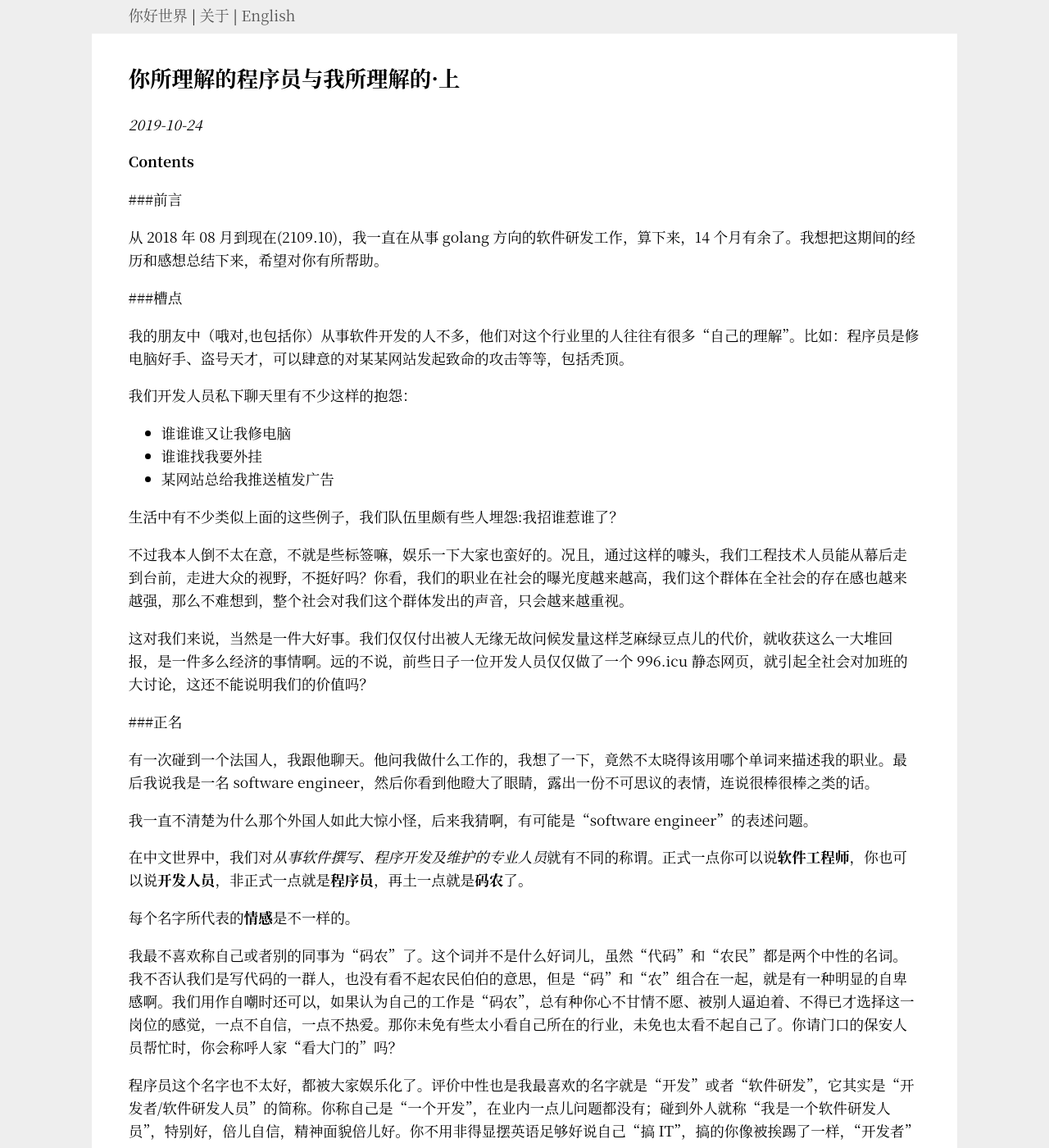
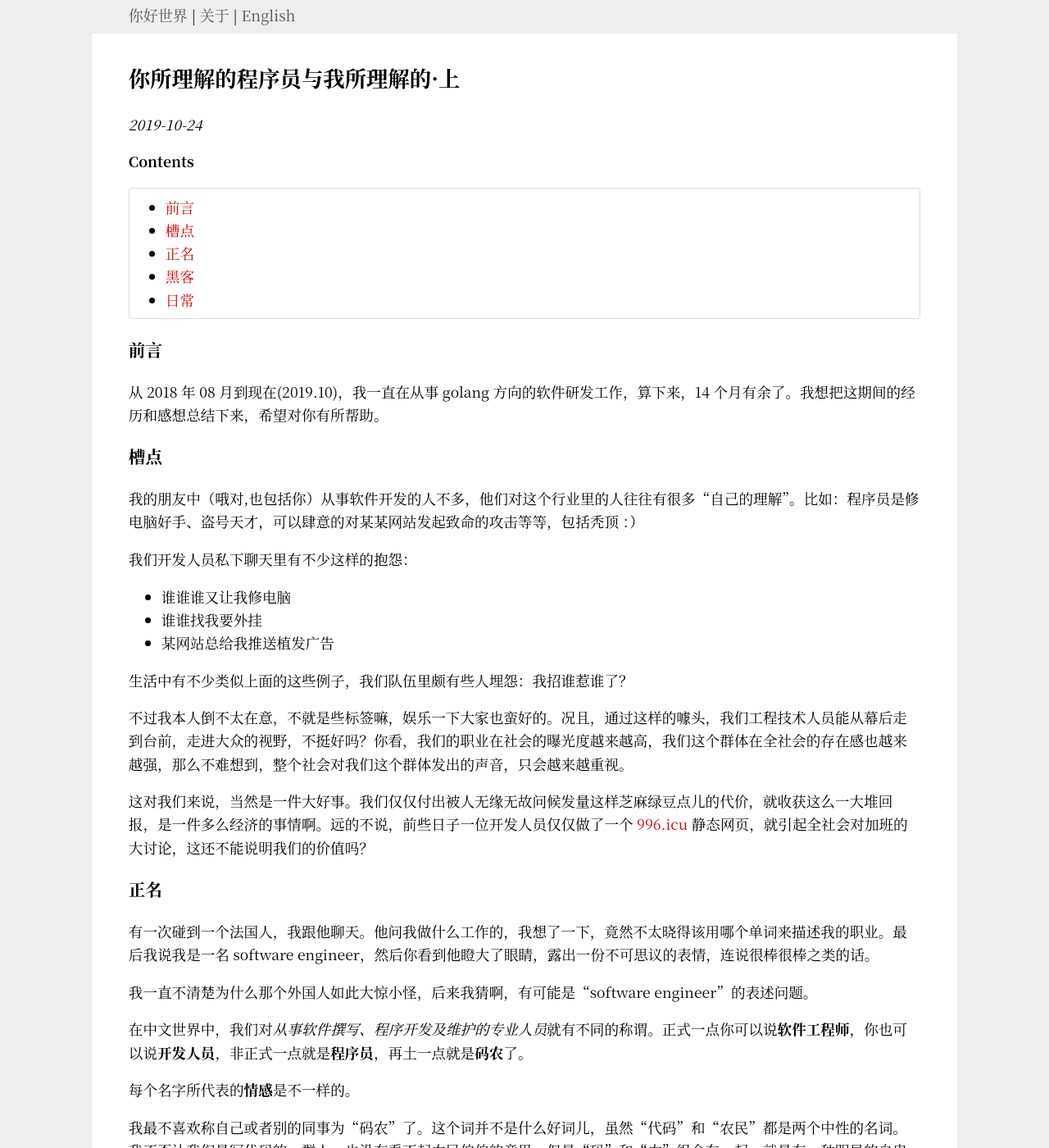
Before and after one commit to Haiyung/haiyung.github.io, a Jekyll site: the page built from _posts/2019-10-24-the-programmer-you-understand-and-the-programmer-I-understand-part-one.md, in a window 1280 px wide and 1400 px high. Shown: the whole window at 82% size. Built offline with Jekyll 4.4.1, drawn with Linux system fonts in a browser that asks for light colours; some of the changed text lies outside the part shown.

Commit message:
article: fix errors

```diff
--- a/_posts/2019-10-24-the-programmer-you-understand-and-the-programmer-I-understand-part-one.md
+++ b/_posts/2019-10-24-the-programmer-you-understand-and-the-programmer-I-understand-part-one.md
@@ -11,13 +11,13 @@ __Contents__
 * content
 {:toc}
 
-###前言
+### 前言
 
-从 2018 年 08 月到现在(2109.10)，我一直在从事 golang 方向的软件研发工作，算下来，14 个月有余了。我想把这期间的经历和感想总结下来，希望对你有所帮助。
+从 2018 年 08 月到现在(2019.10)，我一直在从事 golang 方向的软件研发工作，算下来，14 个月有余了。我想把这期间的经历和感想总结下来，希望对你有所帮助。
 
-###槽点
+### 槽点
 
-我的朋友中（哦对,也包括你）从事软件开发的人不多，他们对这个行业里的人往往有很多“自己的理解”。比如：程序员是修电脑好手、盗号天才，可以肆意的对某某网站发起致命的攻击等等，包括秃顶。
+我的朋友中（哦对,也包括你）从事软件开发的人不多，他们对这个行业里的人往往有很多“自己的理解”。比如：程序员是修电脑好手、盗号天才，可以肆意的对某某网站发起致命的攻击等等，包括秃顶 ：）
 
 我们开发人员私下聊天里有不少这样的抱怨：
 
@@ -25,13 +25,13 @@ __Contents__
 - 谁谁找我要外挂
 - 某网站总给我推送植发广告
 
-生活中有不少类似上面的这些例子，我们队伍里颇有些人埋怨:我招谁惹谁了？
+生活中有不少类似上面的这些例子，我们队伍里颇有些人埋怨：我招谁惹谁了？
 
 不过我本人倒不太在意，不就是些标签嘛，娱乐一下大家也蛮好的。况且，通过这样的噱头，我们工程技术人员能从幕后走到台前，走进大众的视野，不挺好吗？你看，我们的职业在社会的曝光度越来越高，我们这个群体在全社会的存在感也越来越强，那么不难想到，整个社会对我们这个群体发出的声音，只会越来越重视。
 
-这对我们来说，当然是一件大好事。我们仅仅付出被人无缘无故问候发量这样芝麻绿豆点儿的代价，就收获这么一大堆回报，是一件多么经济的事情啊。远的不说，前些日子一位开发人员仅仅做了一个 996.icu 静态网页，就引起全社会对加班的大讨论，这还不能说明我们的价值吗？
+这对我们来说，当然是一件大好事。我们仅仅付出被人无缘无故问候发量这样芝麻绿豆点儿的代价，就收获这么一大堆回报，是一件多么经济的事情啊。远的不说，前些日子一位开发人员仅仅做了一个 [996.icu](https://996.icu) 静态网页，就引起全社会对加班的大讨论，这还不能说明我们的价值吗？
 
-###正名
+### 正名
 
 有一次碰到一个法国人，我跟他聊天。他问我做什么工作的，我想了一下，竟然不太晓得该用哪个单词来描述我的职业。最后我说我是一名 software engineer，然后你看到他瞪大了眼睛，露出一份不可思议的表情，连说很棒很棒之类的话。
 
@@ -49,7 +49,7 @@ __Contents__
 
 说回到那个法国人，我用英文表达的“software engineer”可能就暗示了我 “基础扎实、技术过硬、能攻坚克难”，所以他才啧啧赞叹，其实此处最合适的单词应该是“developer”或者“programmer”。嘿嘿，不小心沾了个便宜。
 
-###黑客
+### 黑客
 
 软件开发人员跟黑客有联系吗？
 
@@ -66,9 +66,10 @@ __Contents__
 黑客不是你想象的那样…龌龊。关于黑客是什么，我建议你去阅读一下《黑客与画家》_--Paul Graham著·阮一峰译_
 
 >黑客代表那些具备高度的革新、独树一帜的风格、精湛的技艺、第一流的能力、最能干的一群人。
+>
 >—黑客与画家·page2
 
-###日常
+### 日常
 
 人们很容易想到销售人员的日常，不停的说话、说话、说话，说到客户掏腰包为止。
 
```
